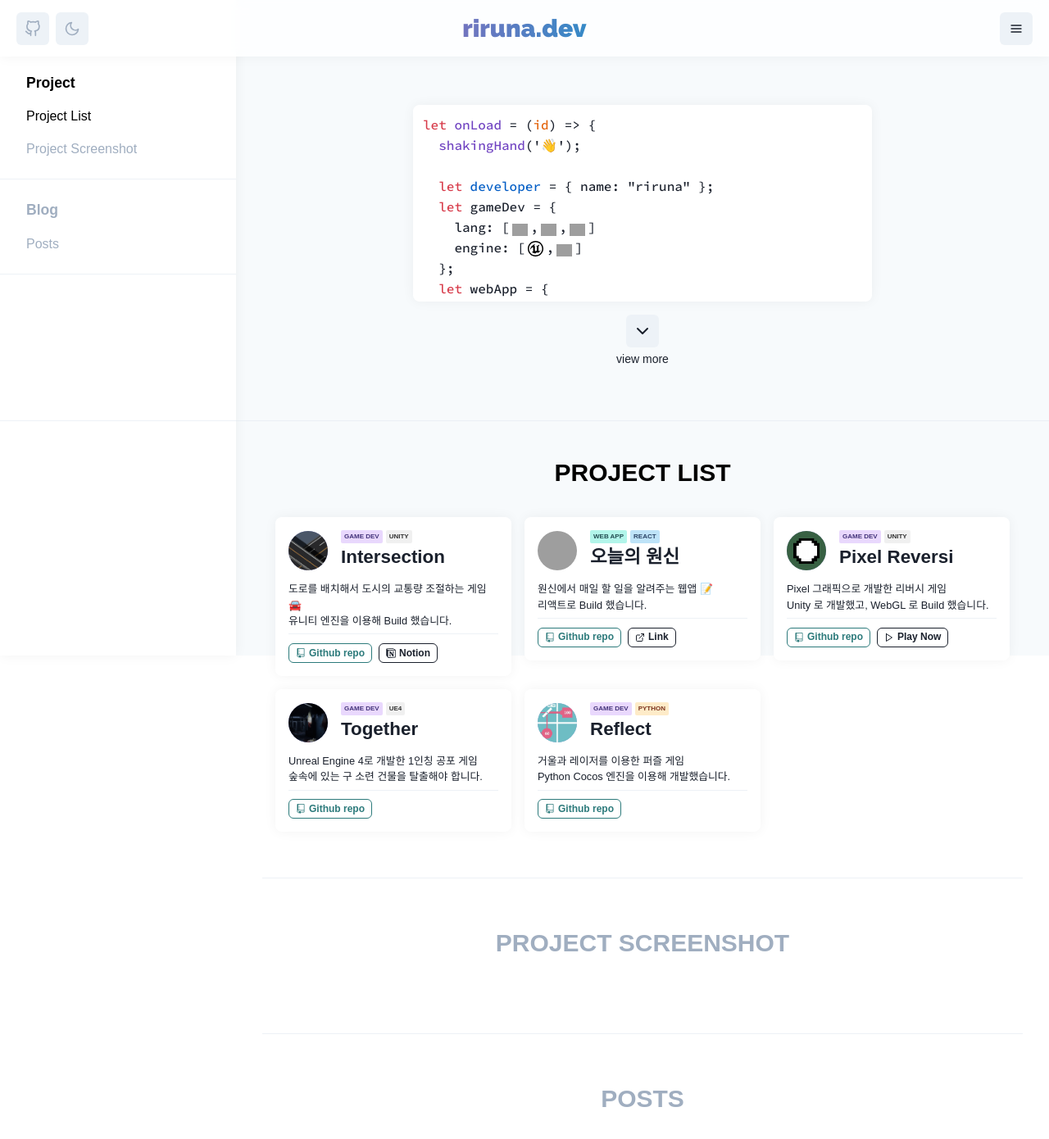
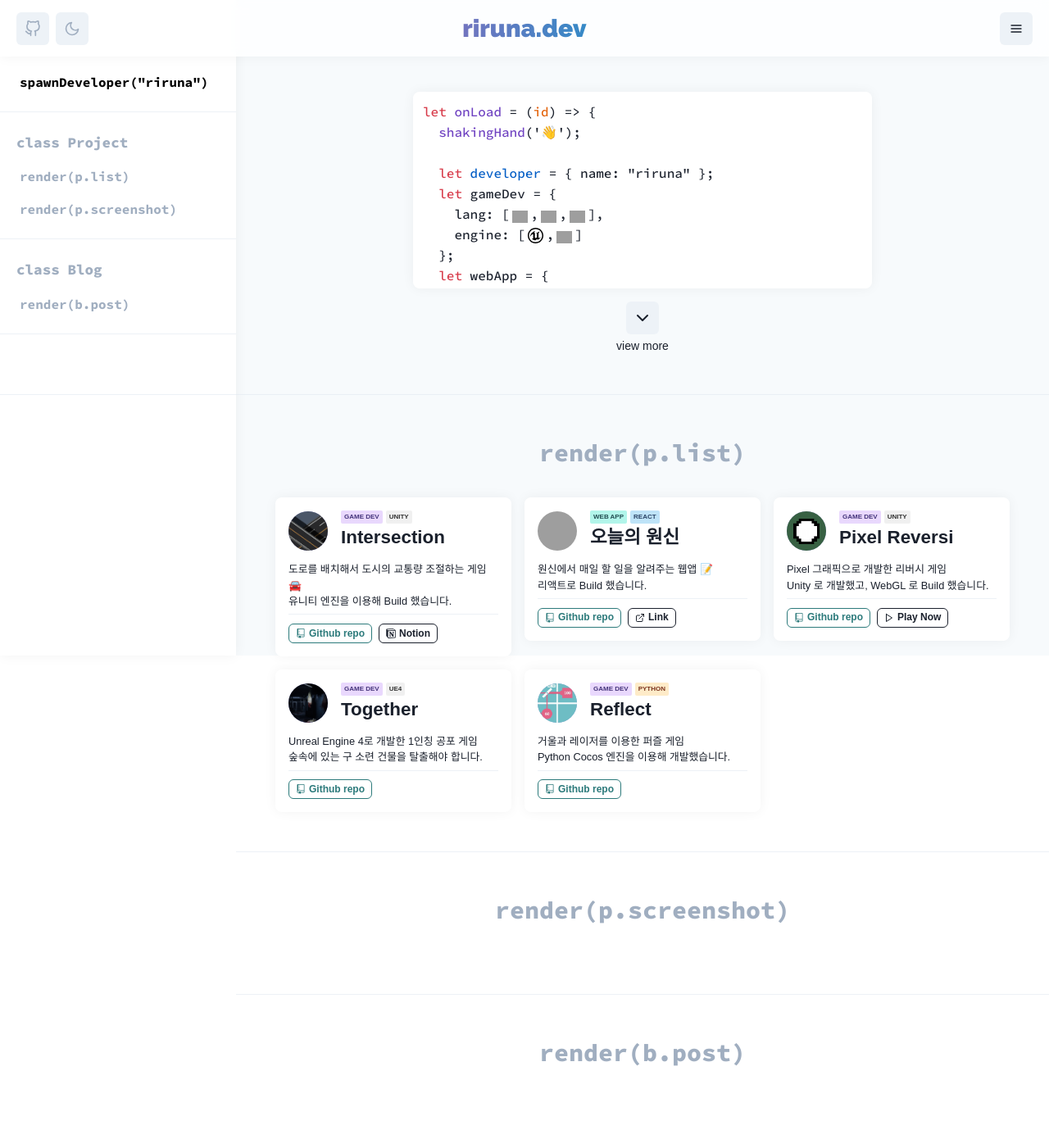
Before and after one commit to W298/w298.dev, a React (Create React App) app: page / in a window 1280 px wide. Shown: the top 1390 px of the page at 82% size. Built offline with nearby package versions, Linux system fonts and the light colour scheme; grey boxes are pictures that could not be loaded; a web font is replaced by a local one.

Commit message:
Fix Error & Draftly Add Color at Category Header

```diff
--- a/src/App.js
+++ b/src/App.js
@@ -26,13 +26,18 @@ import { FiGithub, FiMoon, FiMenu, FiList, FiImage } from "react-icons/fi";
 
 export default function App() {
   const pointList = [
-    { id: "project-list-point", title: "Project List", category: "Project" },
+    { id: "about-me-code", title: 'spawnDeveloper("riruna")' },
+    {
+      id: "project-list-point",
+      title: "render(p.list)",
+      category: "Project",
+    },
     {
       id: "screenshot-point",
-      title: "Project Screenshot",
+      title: "render(p.screenshot)",
       category: "Project",
     },
-    { id: "blog-point", title: "Posts", category: "Blog" },
+    { id: "blog-point", title: "render(b.post)", category: "Blog" },
   ];
   const categoryList = [
     ...new Set(
@@ -44,6 +49,7 @@ export default function App() {
 
   const getScrollPos = (id) => {
     let element = document.getElementById(id);
+    if (!element) return null;
     let headerOffset = 180;
     let elementPosition = element.getBoundingClientRect().top;
     return Math.floor(elementPosition + window.pageYOffset - headerOffset);
@@ -71,11 +77,12 @@ export default function App() {
   let [focusedPoint, setFocusedPoint] = useState(pointList[0].id);
 
   useEffect(() => {
-    // window.addEventListener("scroll", () => {
-    //   if (focusedPoint !== getCurrnetPoint()) {
-    //     setFocusedPoint(getCurrnetPoint());
-    //   }
-    // });
+    window.addEventListener("scroll", () => {
+      let curPoint = getCurrnetPoint();
+      if (curPoint && focusedPoint !== curPoint) {
+        setFocusedPoint(getCurrnetPoint());
+      }
+    });
   });
 
   return (
@@ -138,15 +145,15 @@ export default function App() {
               <MenuList>
                 <MenuGroup title="Project" fontWeight="bold">
                   <MenuItem icon={<FiList />} fontWeight="medium">
-                    Project List
+                    render(p.list)
                   </MenuItem>
                   <MenuItem icon={<FiImage />} fontWeight="medium">
-                    Project Screenshot
+                    render(p.screenshot)
                   </MenuItem>
                 </MenuGroup>
                 <MenuDivider />
                 <MenuGroup title="Etc" fontWeight="bold">
-                  <MenuItem fontWeight="medium">Blog Posts</MenuItem>
+                  <MenuItem fontWeight="medium">render(b.post)</MenuItem>
                   <MenuItem fontWeight="medium">About Me</MenuItem>
                 </MenuGroup>
                 <MenuDivider />
@@ -200,27 +207,46 @@ export default function App() {
         {categoryList.map((cate) => {
           return (
             <>
+              {cate && (
+                <Flex p="0.5rem 1.25rem" gap="0.6rem">
                   <Text
+                    fontFamily="Source Code Pro"
                     fontWeight="extrabold"
-                p="0.5rem 2rem"
                     fontSize="1.1rem"
                     color={
-                  pointList.find((p) => p.id === focusedPoint).category === cate
+                      pointList.find((p) => p.id === focusedPoint).category ===
+                      cate
+                        ? "#d73a49"
+                        : "gray.400"
+                    }
+                  >
+                    {"class"}
+                  </Text>
+                  <Text
+                    fontFamily="Source Code Pro"
+                    fontWeight="extrabold"
+                    fontSize="1.1rem"
+                    color={
+                      pointList.find((p) => p.id === focusedPoint).category ===
+                      cate
                         ? "black"
                         : "gray.400"
                     }
                   >
                     {cate}
                   </Text>
+                </Flex>
+              )}
               <Flex flexDirection="column">
                 {pointList.map(({ id, title, category }) => {
                   if (cate !== category) return null;
                   return (
                     <Text
-                      fontWeight="medium"
+                      fontFamily="Source Code Pro"
+                      fontWeight="bold"
                       color={focusedPoint === id ? "black" : "gray.400"}
                       cursor="pointer"
-                      p="0.5rem 2rem"
+                      p="0.5rem 1.5rem"
                       transition="0.1s ease-in-out"
                       _hover={{
                         bgColor: "gray.100",
@@ -241,18 +267,35 @@ export default function App() {
       </Box>
       <Box
         p={8}
-        pt={32}
-        pb={16}
+        pt={28}
+        pb={12}
         ml={{ base: "0", sm: "0", md: "0", lg: "18rem" }}
       >
-        <DashBoard />
+        <DashBoard id="about-me-code" />
       </Box>
       <Divider />
-      <Box p={8} ml={{ base: "0", sm: "0", md: "0", lg: "18rem" }} pb="50rem">
-        <Box py={2}>
+      <Box ml={{ base: "0", sm: "0", md: "0", lg: "18rem" }} pb="50rem">
+        <Box p={8} py={12}>
+          <Flex justifyContent="center">
             <Text
               id="project-list-point"
-            fontSize="3xl"
+              fontSize={{ base: "2xl", sm: "2xl", md: "3xl" }}
+              fontFamily="Source Code Pro"
+              fontWeight="extrabold"
+              mb={8}
+              textAlign="center"
+              color={
+                pointList.find((p) => p.id === focusedPoint).id ===
+                "project-list-point"
+                  ? "#6f42c1"
+                  : "gray.400"
+              }
+            >
+              render
+            </Text>
+            <Text
+              fontSize={{ base: "2xl", sm: "2xl", md: "3xl" }}
+              fontFamily="Source Code Pro"
               fontWeight="extrabold"
               mb={8}
               textAlign="center"
@@ -263,8 +306,9 @@ export default function App() {
                   : "gray.400"
               }
             >
-            PROJECT LIST
+              (p.list)
             </Text>
+          </Flex>
           <Box
             display="grid"
             gridTemplateColumns="repeat(auto-fill, minmax(15rem, 18rem))"
@@ -368,11 +412,28 @@ export default function App() {
             />
           </Box>
         </Box>
-        <Divider my={12} />
-        <Box py={2}>
+        <Divider />
+        <Box p={8} py={12}>
+          <Flex justifyContent="center">
             <Text
               id="screenshot-point"
-            fontSize="3xl"
+              fontSize={{ base: "2xl", sm: "2xl", md: "3xl" }}
+              fontFamily="Source Code Pro"
+              fontWeight="extrabold"
+              mb={8}
+              textAlign="center"
+              color={
+                pointList.find((p) => p.id === focusedPoint).id ===
+                "screenshot-point"
+                  ? "#6f42c1"
+                  : "gray.400"
+              }
+            >
+              render
+            </Text>
+            <Text
+              fontSize={{ base: "2xl", sm: "2xl", md: "3xl" }}
+              fontFamily="Source Code Pro"
               fontWeight="extrabold"
               mb={8}
               textAlign="center"
@@ -383,14 +444,31 @@ export default function App() {
                   : "gray.400"
               }
             >
-            PROJECT SCREENSHOT
+              (p.screenshot)
             </Text>
+          </Flex>
         </Box>
-        <Divider my={12} />
-        <Box py={2}>
+        <Divider />
+        <Box p={8} py={12}>
+          <Flex justifyContent="center">
             <Text
               id="blog-point"
-            fontSize="3xl"
+              fontSize={{ base: "2xl", sm: "2xl", md: "3xl" }}
+              fontFamily="Source Code Pro"
+              fontWeight="extrabold"
+              mb={8}
+              textAlign="center"
+              color={
+                pointList.find((p) => p.id === focusedPoint).id === "blog-point"
+                  ? "#6f42c1"
+                  : "gray.400"
+              }
+            >
+              render
+            </Text>
+            <Text
+              fontSize={{ base: "2xl", sm: "2xl", md: "3xl" }}
+              fontFamily="Source Code Pro"
               fontWeight="extrabold"
               mb={8}
               textAlign="center"
@@ -400,8 +478,9 @@ export default function App() {
                   : "gray.400"
               }
             >
-            POSTS
+              (b.post)
             </Text>
+          </Flex>
         </Box>
       </Box>
     </div>
--- a/src/DashBoard.js
+++ b/src/DashBoard.js
@@ -9,7 +9,7 @@ import { FiChevronDown, FiChevronUp } from "react-icons/fi";
 function Front({ text, space = true }) {
   return (
     <Text
-      fontSize={{ sm: "md", md: "md" }}
+      fontSize={{ base: "sm", sm: "sm", md: "md" }}
       fontWeight="medium"
       fontFamily="Source Code Pro"
       display="inline"
@@ -23,7 +23,7 @@ function Front({ text, space = true }) {
 function Parameter({ text, space = true }) {
   return (
     <Text
-      fontSize={{ sm: "md", md: "md" }}
+      fontSize={{ base: "sm", sm: "sm", md: "md" }}
       fontWeight="medium"
       fontFamily="Source Code Pro"
       display="inline"
@@ -37,7 +37,7 @@ function Parameter({ text, space = true }) {
 function Function({ text, space = true }) {
   return (
     <Text
-      fontSize={{ sm: "md", md: "md" }}
+      fontSize={{ base: "sm", sm: "sm", md: "md" }}
       fontWeight="medium"
       fontFamily="Source Code Pro"
       display="inline"
@@ -51,7 +51,7 @@ function Function({ text, space = true }) {
 function String({ text, space = true }) {
   return (
     <Text
-      fontSize={{ sm: "md", md: "md" }}
+      fontSize={{ base: "sm", sm: "sm", md: "md" }}
       fontWeight="medium"
       fontFamily="Source Code Pro"
       display="inline"
@@ -93,7 +93,7 @@ export default function DashBoard() {
         maxWidth="35rem"
       >
         <Text
-          fontSize={{ sm: "md", md: "md" }}
+          fontSize={{ base: "sm", sm: "sm", md: "md" }}
           fontWeight="medium"
           fontFamily="Source Code Pro"
           display="inline"
@@ -130,7 +130,7 @@ export default function DashBoard() {
             src="https://cdn.jsdelivr.net/gh/devicons/devicon/icons/python/python-original.svg"
             alt="python"
           />
-          {"]"}
+          {"],"}
           <br />
           <pre>{"    engine: ["}</pre>
           <Icon src={uesvg} alt="unreal" />
@@ -153,7 +153,7 @@ export default function DashBoard() {
             src="https://cdn.jsdelivr.net/gh/devicons/devicon/icons/typescript/typescript-original.svg"
             alt="ts"
           />
-          {"]"}
+          {"],"}
           <br />
           <pre>{"    lib: ["}</pre>
           <Icon
```
Lines whose indentation alone changed are shown as unchanged.
